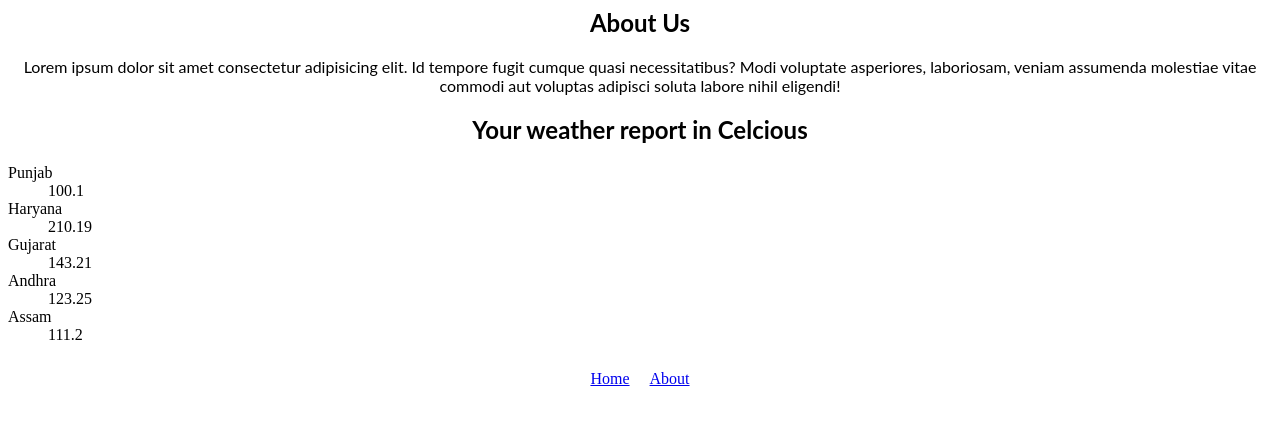
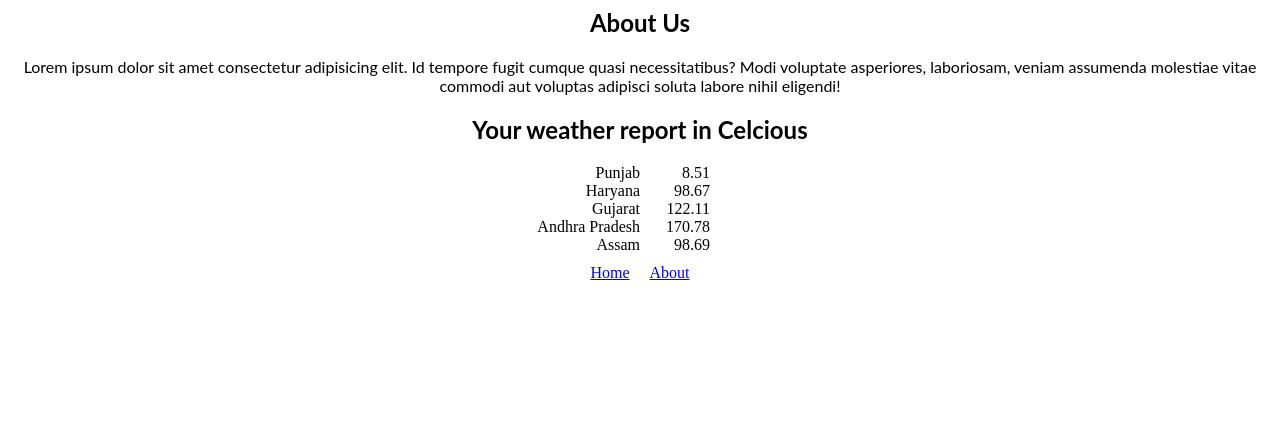
Before and after one commit to codingSlate/react-routing, a React (Create React App) app: page /about in a window 1280 px wide. Shown: the top 422 px of the page. Built offline with nearby package versions, Linux system fonts and the light colour scheme.

Commit message:
3 files modified

```diff
--- a/src/Pages/Report.js
+++ b/src/Pages/Report.js
@@ -7,14 +7,14 @@ const Report = ({ scale }) => {
       <h1>
         Your weather report in {scale.charAt(0).toUpperCase() + scale.slice(1)}
       </h1>
-      <dl>
-        {data.map((datapoint) => (
-          <Fragment key={datapoint.id}>
-            <dt>{datapoint.state} </dt>
-            <dd>{datapoint.temp.toString()}</dd>
-          </Fragment>
-        ))}
-      </dl>
+      {data.map((datapoint) => (
+        <Fragment >
+          <div key={datapoint.state} className="row">
+            <div >{datapoint.state} </div>
+            <span>{datapoint.temp.toString()}</span>
+          </div>
+        </Fragment>
+      ))}
     </section>
   );
 };
--- a/src/Pages/weatherData.js
+++ b/src/Pages/weatherData.js
@@ -1,25 +1,23 @@
 const data = [
-  { id: 1, state: 'Punjab', temp: 100.1 },
-  { id: 2, state: 'Haryana', temp: 210.19 },
-  { id: 3, state: 'Gujarat', temp: 143.21 },
-  { id: 4, state: 'Andhra', temp: 123.25 },
-  { id: 5, state: 'Assam', temp: 111.2 },
+  { id: 1, state: 'Punjab', temp: 260.1 },
+  { id: 2, state: 'Haryana', temp: 310.19 },
+  { id: 3, state: 'Gujarat', temp: 323.21 },
+  { id: 4, state: 'Andhra Pradesh', temp: 350.25 },
+  { id: 5, state: 'Assam', temp: 310.2 },
 ];
 
 export const weatherData = (scale) => {
   switch (scale) {
     case 'celcious':
-      console.log(
-        data.map((state, temp) => ({
-          state,
-          temp: (temp - 273.15).toFixed(2),
-        }))
-      );
-    // case 'fahrenheit':
-    //   return data.map((state, temp) => ({
-    //     state,
-    //     temp: ((temp - 273.15) * 1.8 + 32).toFixed(2),
-    //   }));
+      data.map(({ state, temp }) => ({
+        state,
+        temp: (temp - 273.15).toFixed(2),
+      }));
+    case 'fahrenheit':
+      return data.map(({ state, temp }) => ({
+        state,
+        temp: ((temp - 273.15) * 1.8 + 32).toFixed(2),
+      }));
     case 'kelvin':
     default:
       return data;
--- a/src/style.css
+++ b/src/style.css
@@ -19,3 +19,14 @@ li {
 /* a{
   text-decoration: none;
 } */
+.row div {
+  width: 50%;
+  display: inline-block;
+  text-align: right;
+  margin-right: 20px;
+}
+.row span {
+  display: inline-block;
+  text-align: right;
+  width: 50px;
+}
```
